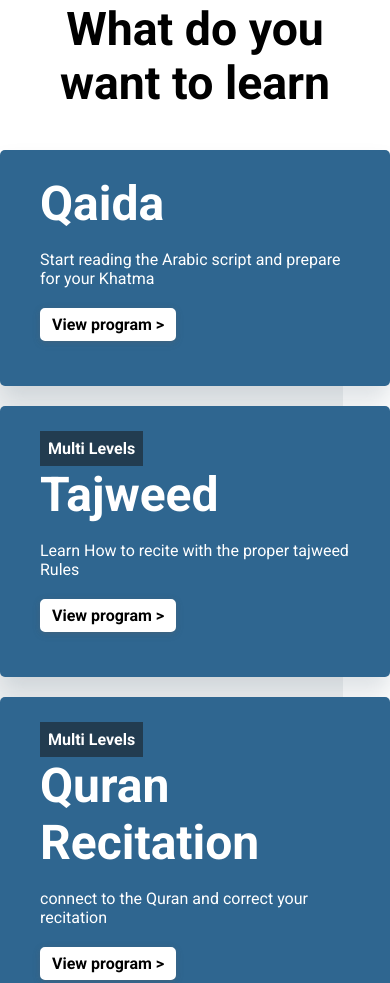
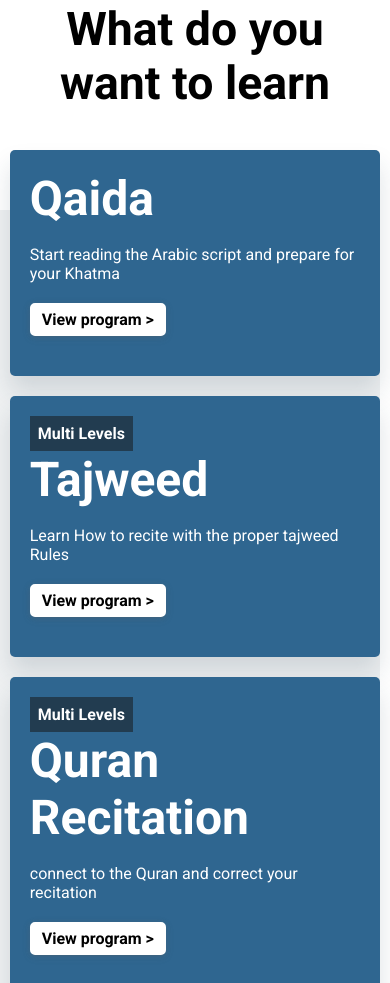
Before and after one commit to AbudZohair/Hafizat, a plain HTML site: page index.html in a window 390 px wide. Shown: the part 1293-2276 px from the top of the page. Drawn offline with Linux system fonts and the light colour scheme.

Commit message:
Fix overflow on very small devices

```diff
--- a/assets/css/navBar.css
+++ b/assets/css/navBar.css
@@ -129,7 +129,7 @@ a.nav-link:hover {
     flex-direction: column;
     position: fixed;
     top: 50px;
-    width: 60vw;
+    width: 70vw;
     left: -60vw;
     bottom: 0;
     visibility: hidden;
--- a/assets/css/style.css
+++ b/assets/css/style.css
@@ -114,6 +114,7 @@ header {
   grid-gap: 20px;
   width: 80%;
   position: relative;
+  z-index: 1;
 }
 
 .courses-grid::before {
@@ -545,15 +546,17 @@ form input[type="submit"] {
   }
 
   .courses-grid {
+    width: 100%;
     margin: 0 auto;
-    grid-template-columns: 450px;
+    grid-template-columns: 1fr;
     justify-content: center;
   }
   .courses-grid::before {
     right: 0;
   }
   .grid-card {
-    margin: 0 30px;
+    padding: 20px;
+    margin: 0 auto;
   }
   .grid-card.multi {
     width: auto;
@@ -608,3 +611,9 @@ form input[type="submit"] {
     margin-top: 8px;
   }
 }
+
+@media (max-width: 370px) {
+  html {
+    font-size: 14px;
+  }
+}
```
